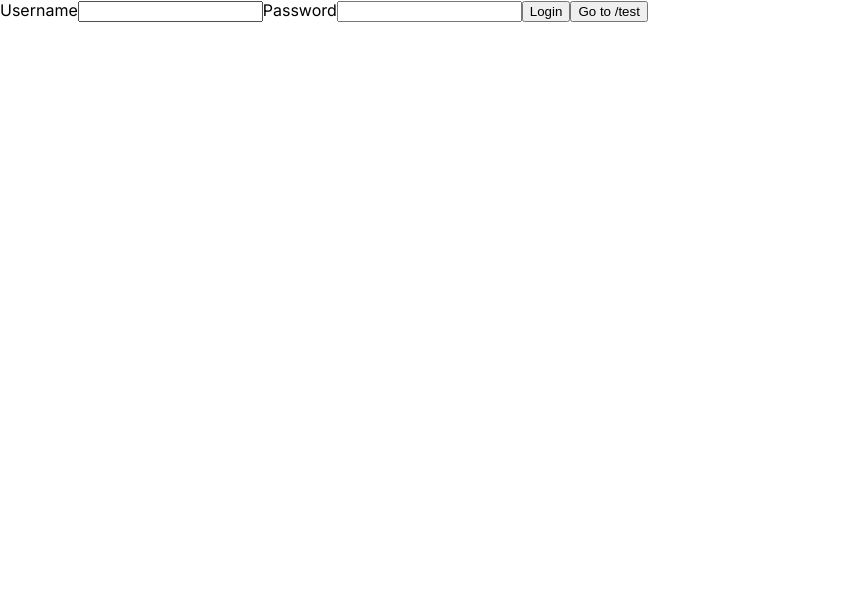
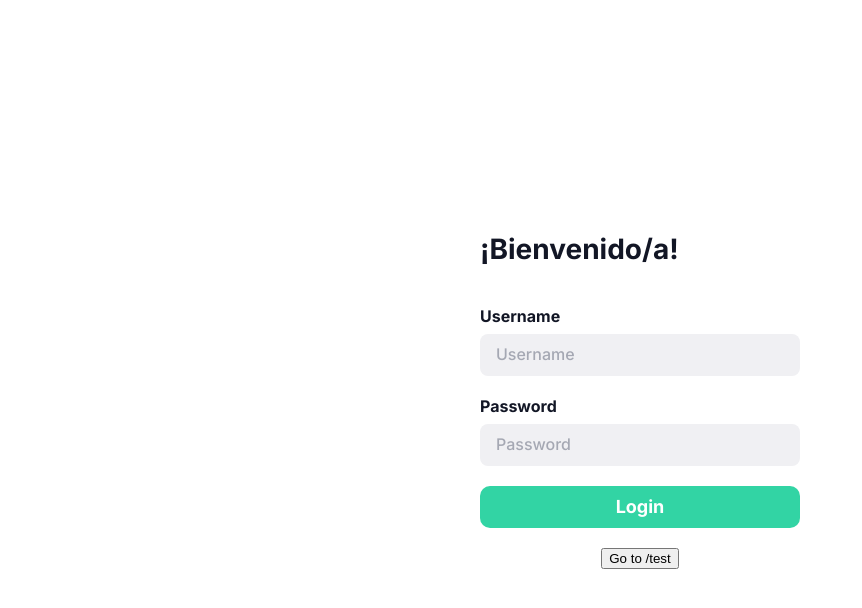
Before and after one commit to luismvl/ob-forum-frontend, a React (Create React App) app: page /login in a window 1280 px wide. Shown: the top 608 px of the page, without its empty margins (0-862 px from the left). Built offline with nearby package versions, Linux system fonts and the light colour scheme.

Commit message:
refactorización del login page, componentes Input y Button

```diff
--- a/src/components/App/App.jsx
+++ b/src/components/App/App.jsx
@@ -25,7 +25,14 @@ function App() {
     <ThemeProvider theme={{ ...selectedTheme, ...base }}>
       {auth && <Navbar />}
       <Routes>
-        <Route path="/" element={<h2>Home</h2>} />
+        <Route
+          path="/"
+          element={
+            <ProtectedRoute>
+              <h2>Home Protected</h2>
+            </ProtectedRoute>
+          }
+        />
         <Route path="/login" element={<Login />} />
         <Route
           path="/test"
--- /dev/null
+++ b/src/components/Button/Button.jsx
@@ -0,0 +1,39 @@
+import React from 'react'
+import styled from 'styled-components/macro'
+import PropTypes from 'prop-types'
+
+function Button({ label, type }) {
+  return <Wrapper type={type}>{label}</Wrapper>
+}
+
+const Wrapper = styled.button`
+  display: flex;
+  justify-content: center;
+  align-items: center;
+  gap: 8px;
+  height: 42px;
+  width: 100%;
+  border: none;
+  border-radius: 10px;
+  background-color: ${({ theme }) => theme.primary.main};
+  color: ${({ theme }) => theme.colors.white};
+  font-family: 'Inter', sans-serif;
+  font-size: 18px;
+  font-weight: 700;
+  cursor: pointer;
+
+  &:hover {
+    background-color: ${({ theme }) => theme.primary.dark};
+  }
+`
+
+Button.propTypes = {
+  label: PropTypes.string.isRequired,
+  type: PropTypes.string,
+}
+
+Button.defaultProps = {
+  type: 'button',
+}
+
+export default Button
--- /dev/null
+++ b/src/components/Button/index.js
@@ -0,0 +1,2 @@
+export * from './Button'
+export { default } from './Button'
--- a/src/components/Input/Input.jsx
+++ b/src/components/Input/Input.jsx
@@ -1,27 +1,27 @@
 import React from 'react'
 import styled from 'styled-components/macro'
+import PropTypes from 'prop-types'
 
-import { BiSearch } from 'react-icons/bi'
-
-function Input() {
+function Input({ placeholder, leftIcon, rightIcon, type, onChange, value, id }) {
   return (
-    <Container>
-      <Icon />
-      <input type="text" placeholder="Buscar" />
-    </Container>
+    <Wrapper>
+      {leftIcon}
+      <input type={type} placeholder={placeholder} onChange={onChange} value={value} id={id} />
+      {rightIcon}
+    </Wrapper>
   )
 }
 
-const Container = styled.div`
+const Wrapper = styled.div`
   display: flex;
   gap: 12px;
   align-items: center;
   height: 42px;
-  max-width: 161px;
+  width: 100%;
   padding: 0 16px;
-  border-radius: 48px;
+  border-radius: 8px;
   background-color: ${({ theme }) => theme.colors.grey2};
-  border: 1px solid ${({ theme }) => theme.colors.grey3};
+  /* border: 1px solid ${({ theme }) => theme.colors.grey3}; */
 
   & input {
     width: 100%;
@@ -38,15 +38,34 @@ const Container = styled.div`
 
   & input::placeholder {
     color: ${({ theme }) => theme.colors.grey4};
-    font-weight: 700;
+    font-weight: 500;
+    font-size: 16px;
+    font-family: 'Inter', sans-serif;
+  }
+  & svg {
+    color: ${({ theme }) => theme.colors.grey4};
+    flex-shrink: 0;
   }
 `
 
-const Icon = styled(BiSearch)`
-  color: ${({ theme }) => theme.colors.grey4};
-  width: 24px;
-  height: 24px;
-  flex-shrink: 0;
-`
+Input.propTypes = {
+  placeholder: PropTypes.string,
+  leftIcon: PropTypes.element,
+  rightIcon: PropTypes.element,
+  type: PropTypes.string,
+  onChange: PropTypes.func,
+  value: PropTypes.string,
+  id: PropTypes.string,
+}
+
+Input.defaultProps = {
+  placeholder: '',
+  leftIcon: null,
+  rightIcon: null,
+  type: 'text',
+  onChange: () => {},
+  value: '',
+  id: '',
+}
 
 export default Input
--- a/src/components/Login/Login.jsx
+++ b/src/components/Login/Login.jsx
@@ -2,6 +2,8 @@ import React, { useState } from 'react'
 import { useLocation, useNavigate, Navigate } from 'react-router-dom'
 import styled from 'styled-components/macro'
 import { useAuth } from '../../hooks/use-auth'
+import Input from '../Input'
+import Button from '../Button'
 
 function Login() {
   const [username, setUsername] = useState('')
@@ -25,37 +27,82 @@ function Login() {
   if (auth) return <Navigate to={from} />
 
   return (
-    <Wrapper>
-      <form onSubmit={handleLogin}>
-        <label htmlFor="username">
-          Username
-          <input
+    <Container>
+      <Form onSubmit={handleLogin}>
+        <h2>¡Bienvenido/a!</h2>
+
+        <InputGroup>
+          <label htmlFor="username">Username</label>
+          <Input
+            placeholder="Username"
             type="text"
             id="username"
             value={username}
             onChange={(e) => setUsername(e.target.value)}
           />
-        </label>
-        <label htmlFor="password">
-          Password
-          <input
+        </InputGroup>
+
+        <InputGroup>
+          <label htmlFor="password">Password</label>
+          <Input
+            placeholder="Password"
             type="password"
             id="password"
             value={password}
             onChange={(e) => setPassword(e.target.value)}
           />
-        </label>
-        <button type="submit" disabled={isLogging}>
-          Login
-        </button>
-        {auth && <h2>Logged!</h2>}
+        </InputGroup>
+
+        {/* TODO: Agregar botón de 'recuérdame' y link de olvidé la contraseña */}
+
+        <Button type="submit" disabled={isLogging} label="Login" />
         <button type="button" onClick={() => navigate('/test')}>
           Go to /test
         </button>
-      </form>
-    </Wrapper>
+      </Form>
+    </Container>
   )
 }
 
-const Wrapper = styled.div``
+const Form = styled.form`
+  display: flex;
+  gap: 20px;
+  min-width: 400px;
+  flex-direction: column;
+  align-items: center;
+  justify-content: center;
+  padding: 40px;
+  border-radius: 8px;
+
+  & h2 {
+    align-self: flex-start;
+    margin-bottom: 20px;
+    font-size: 28px;
+    font-weight: 700;
+  }
+`
+
+const Container = styled.div`
+  display: flex;
+  gap: 30px;
+  flex-direction: column;
+  align-items: center;
+  justify-content: center;
+  padding: 20px;
+  width: 100%;
+  height: 100vh;
+`
+
+const InputGroup = styled.div`
+  display: flex;
+  flex-direction: column;
+  gap: 8px;
+  width: 100%;
+
+  & label {
+    font-size: 16px;
+    font-weight: 700;
+    color: ${({ theme }) => theme.colors.black};
+  }
+`
 export default Login
--- a/src/components/Navbar/Navbar.jsx
+++ b/src/components/Navbar/Navbar.jsx
@@ -1,7 +1,7 @@
 import React from 'react'
 import styled from 'styled-components/macro'
+import { BiSearch } from 'react-icons/bi'
 import logo from '../../assets/ob-logo.svg'
-
 import Input from '../Input'
 import Menu from './Menu'
 
@@ -13,7 +13,7 @@ function Navbar() {
         OpenBootcamp
       </Left>
       <Right>
-        <Input />
+        <Input placeholder="Buscar" leftIcon={<BiSearch size={24} />} />
         <Menu username="luismvl" />
       </Right>
     </Container>
--- a/src/styles/GlobalStyles.js
+++ b/src/styles/GlobalStyles.js
@@ -6,6 +6,7 @@ const GlobalStyles = createGlobalStyle`
     box-sizing: border-box;
     font-size: 16px;
     font-family: 'Inter', sans-serif;
+    color: #121625;
   }
 
   *,
```
Also changed, not shown: .eslintrc.js.
